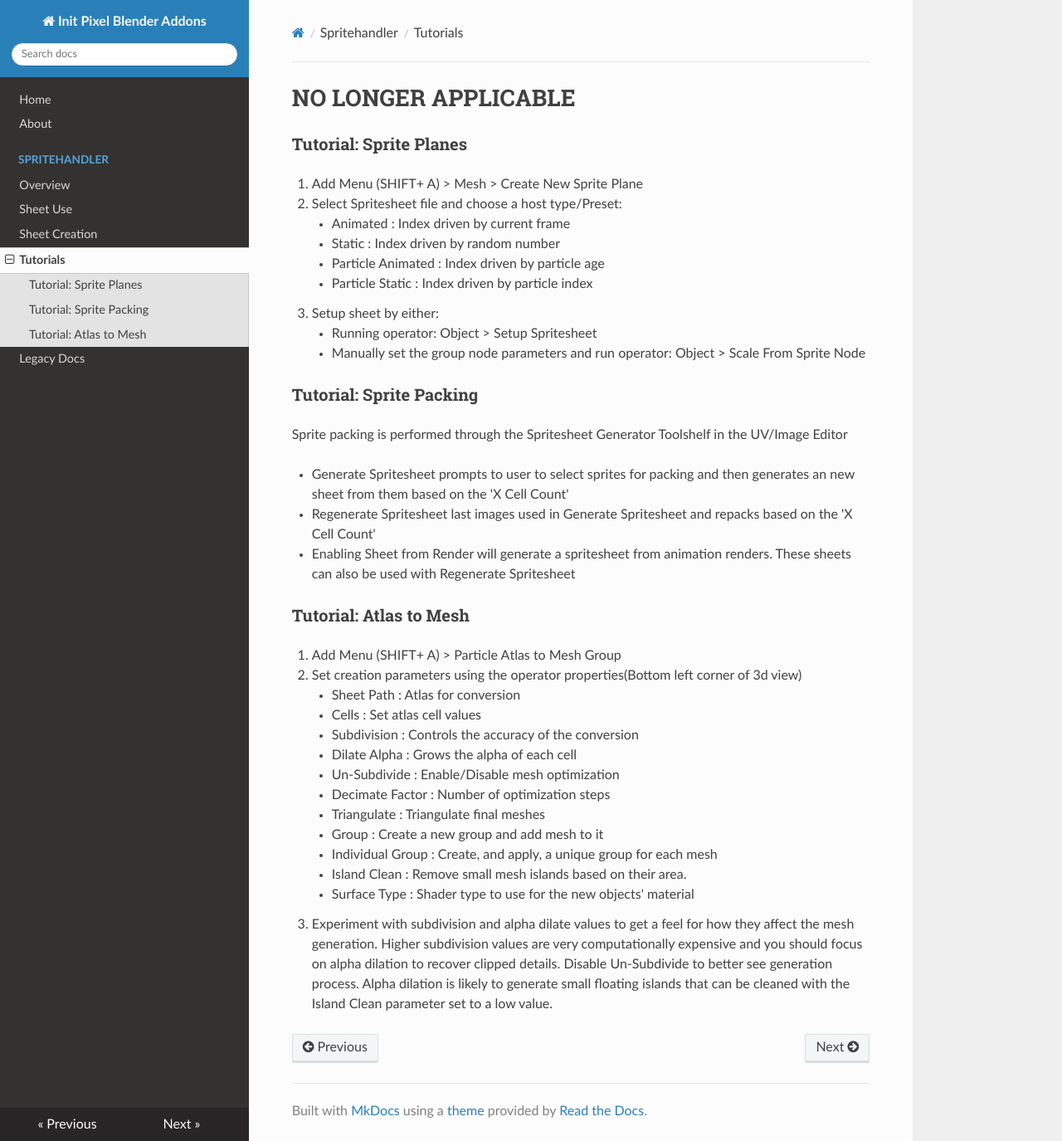
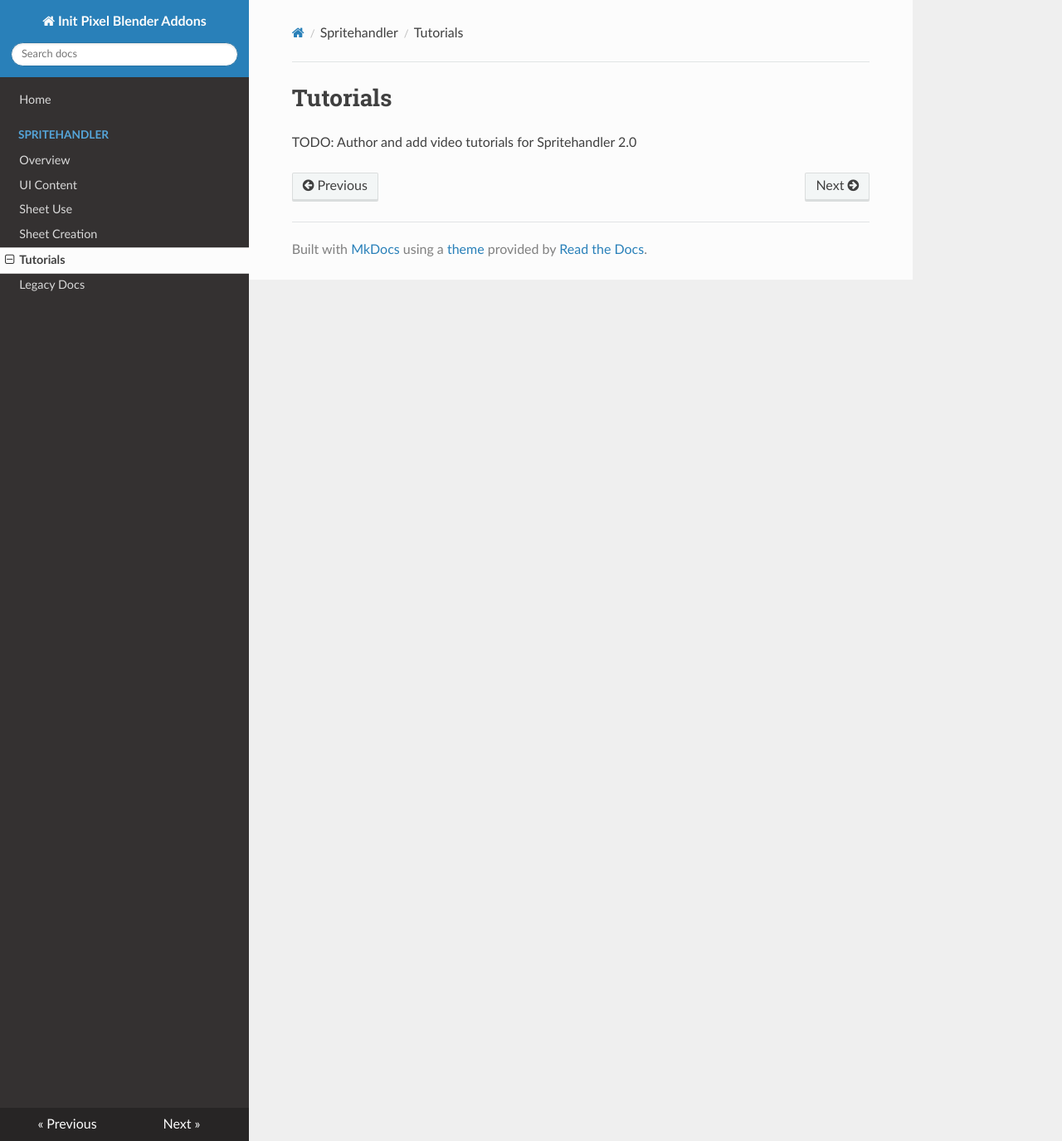
Before and after one commit to init-pixel/blender-addon-docs, an MkDocs documentation site: the page built from docs/Spritehandler/tutorials.md, in a window 1280 px wide and 1375 px high. Shown: the whole window at 83% size. Built offline with MkDocs 1.6.1, drawn with Linux system fonts in a browser that asks for light colours; nearby versions of some CDN libraries.

```diff
--- a/docs/Spritehandler/tutorials.md
+++ b/docs/Spritehandler/tutorials.md
@@ -1,41 +1,3 @@
-# NO LONGER APPLICABLE
+# Tutorials
 
-
-### Tutorial: Sprite Planes
-
-1. Add Menu (SHIFT+ A) > Mesh > Create New Sprite Plane
-2. Select Spritesheet file and choose a host type/Preset:
-    * Animated : Index driven by current frame
-    * Static : Index driven by random number
-    * Particle Animated : Index driven by particle age
-    * Particle Static : Index driven by particle index
-3. Setup sheet by either:
-    * Running operator: Object > Setup Spritesheet
-    * Manually set the group node parameters and run operator: Object > Scale From Sprite Node
-
-
-### Tutorial: Sprite Packing
-
-Sprite packing is performed through the Spritesheet Generator Toolshelf in the UV/Image Editor
-
-* Generate Spritesheet prompts to user to select sprites for packing and then generates an new sheet from them based on the 'X Cell Count'
-* Regenerate Spritesheet last images used in Generate Spritesheet and repacks based on the 'X Cell Count'
-* Enabling Sheet from Render will generate a spritesheet from animation renders. These sheets can also be used with Regenerate Spritesheet
-
-
-### Tutorial: Atlas to Mesh
-
-1. Add Menu (SHIFT+ A) > Particle Atlas to Mesh Group
-2. Set creation parameters using the operator properties(Bottom left corner of 3d view)
-    * Sheet Path : Atlas for conversion
-    * Cells : Set atlas cell values
-    * Subdivision : Controls the accuracy of the conversion
-    * Dilate Alpha : Grows the alpha of each cell
-    * Un-Subdivide : Enable/Disable mesh optimization
-    * Decimate Factor : Number of optimization steps
-    * Triangulate : Triangulate final meshes
-    * Group : Create a new group and add mesh to it
-    * Individual Group : Create, and apply, a unique group for each mesh
-    * Island Clean : Remove small mesh islands based on their area.
-    * Surface Type : Shader type to use for the new objects' material
-3. Experiment with subdivision and alpha dilate values to get a feel for how they affect the mesh generation. Higher subdivision values are very computationally expensive and you should focus on alpha dilation to recover clipped details. Disable Un-Subdivide to better see generation process. Alpha dilation is likely to generate small floating islands that can be cleaned with the Island Clean parameter set to a low value.
+TODO: Author and add video tutorials for Spritehandler 2.0
--- a/mkdocs.yml
+++ b/mkdocs.yml
@@ -2,9 +2,9 @@ site_name: Init Pixel Blender Addons
 site_url: https://example.com/
 nav:
     - Home: index.md
-    - About: about.md
     - Spritehandler:
         - Overview: Spritehandler/overview.md
+        - UI Content: Spritehandler/ui_contents.md
         - Sheet Use: Spritehandler/sheet_usage.md
         - Sheet Creation: Spritehandler/sheet_creation.md
         - Tutorials: Spritehandler/tutorials.md
```
Also changed, not shown: docs/Spritehandler/overview.md (+9 -47 lines), docs/Spritehandler/sheet_creation.md (+13 -0 lines), docs/Spritehandler/sheet_usage.md (+32 -0 lines), docs/Spritehandler/ui_contents.md (added, +45 -0 lines), docs/Spritehandler/images/IMAGE_EDITOR_panel_screenshot.png (added), docs/Spritehandler/images/VIEW_3D_panel_screenshot.png (added).
